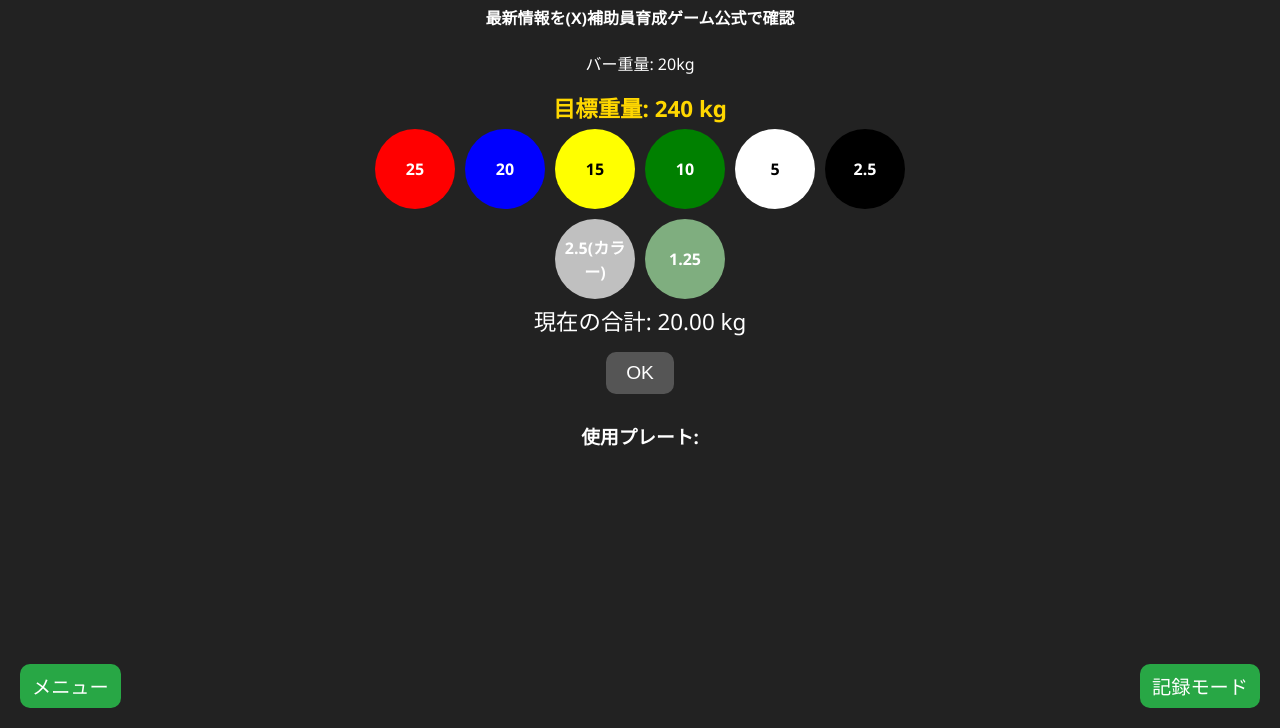
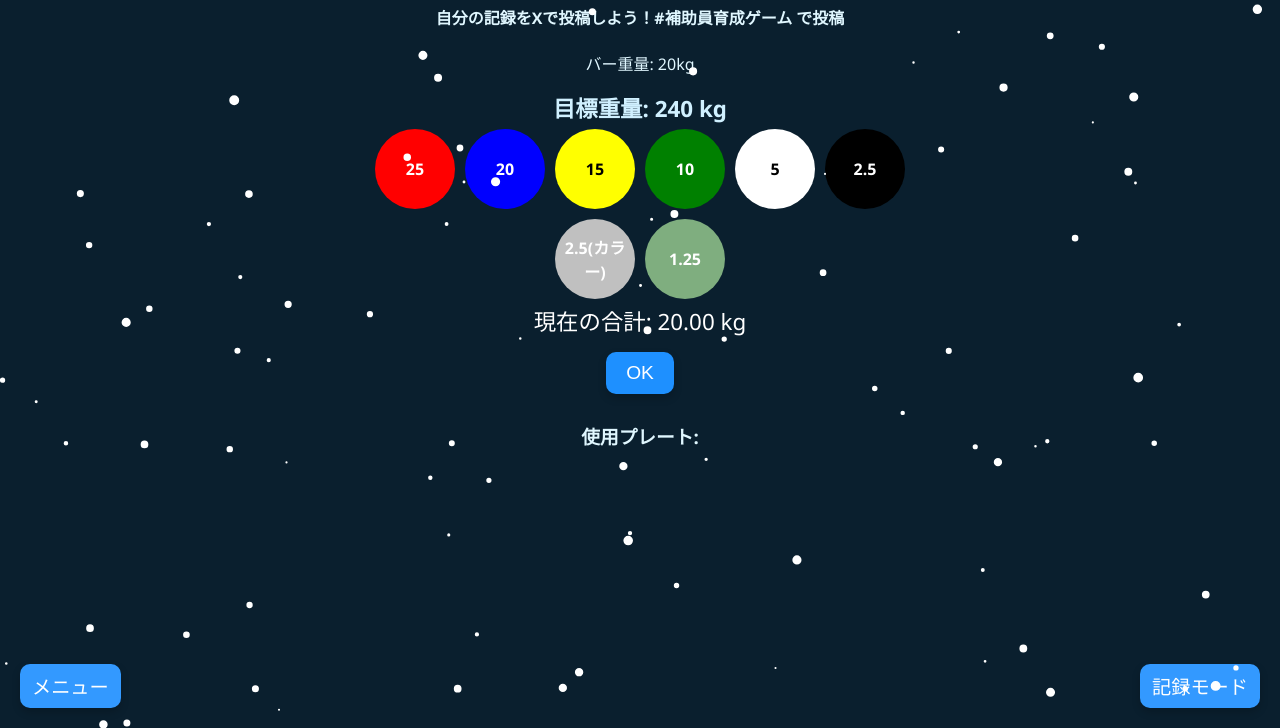
Before and after one commit to Violesse-company/Assistant, a plain HTML site: page index.html in a window 1280 px wide. Shown: the part 72-800 px from the top of the page. Drawn offline with Linux system fonts and the light colour scheme.

Commit message:
Update index.html

```diff
--- a/index.html
+++ b/index.html
@@ -3,26 +3,29 @@
 <head>
 <meta charset="UTF-8">
 <meta name="viewport" content="width=device-width, initial-scale=1.0">
-<meta name="google-adsense-account" content="ca-pub-5843319009500725">
-<title>補助員育成ゲーム</title>
-<meta name="google-site-verification" content="M2JItRleHgGMWrT77ZEHd4UC_rZII-QLn0XaBWPsaT0" />
-<link rel="canonical" href="https://violesse-company.github.io/Assistant/" />
-<meta name="description" content="このゲームはパワーリフティングの補助員の皆さんに向けて作ったゲームです。">
+<title>補助員重量計算ゲーム</title>
 <style>
 body {
     font-family: 'Segoe UI';
     text-align: center;
-    background: #222;
-    color: #fff;
+    background: #0a1f2e; /* 冬っぽい濃いブルー */
+    color: #e0f7ff; /* 冬っぽい明るい水色 */
     margin:0;
     padding:0;
 }
 
-h1 { font-size: clamp(1.2rem,4vw,2rem); margin-top:10px; }
-h2 { font-size: clamp(1rem,3.5vw,1.5rem); margin:5px; color: #FFD700; }
+h1 {
+    font-size: clamp(1.2rem,4vw,2rem);
+    margin-top:10px;
+}
+h2 {
+    font-size: clamp(1rem,3.5vw,1.5rem);
+    margin:5px;
+    color: #aee1ff; /* 冬のアクセントカラー */
+}
 
 button {
-    background:#28a745;
+    background:#1e90ff; /* 冬の青系ボタン */
     color:#fff;
     border:none;
     padding:12px 24px;
@@ -30,9 +33,15 @@ button {
     cursor:pointer;
     font-size:clamp(1rem,3vw,1.2rem);
     margin:10px;
+    box-shadow: 0 4px 8px rgba(0,0,0,0.2); /* 冬の冷たい影 */
 }
-button:hover { background:#218838; }
-button:disabled { background:#555; cursor:not-allowed; }
+button:hover {
+    background:#0f78d4;
+}
+button:disabled {
+    background:#555;
+    cursor:not-allowed;
+}
 
 /* プレート */
 .plates, .selected-area {
@@ -52,19 +61,28 @@ button:disabled { background:#555; cursor:not-allowed; }
     justify-content:center;
     cursor:pointer;
     font-weight:bold;
-    transition:transform 0.2s;
+    transition: transform 0.2s, background 0.3s;
     user-select:none;
     flex-direction:column;
+    background: linear-gradient(145deg, #88d1f0, #c0ebff); /* 氷のようなグラデ */
+    color: #002a3c;
 }
-.plate:active { transform: scale(0.9); }
+.plate:active {
+    transform: scale(0.9);
+}
 .selected-plate {
     width:clamp(50px,15vw,70px);
     height:clamp(50px,15vw,70px);
     font-size:clamp(0.8rem,3vw,1rem);
+    background: linear-gradient(145deg, #55b0e0, #88d1f0); /* 選択時の強調 */
 }
 
 /* 情報表示 */
-#bar, #target, #result { font-size:clamp(1.4rem,3.5vw,1.3rem); margin:5px; }
+#bar, #target, #result {
+    font-size:clamp(1.4rem,3.5vw,1.3rem);
+    margin:5px;
+    color: #d0f0ff;
+}
 
 /* 固定ボタン */
 #setumeiBtn {
@@ -74,6 +92,8 @@ button:disabled { background:#555; cursor:not-allowed; }
     padding: 8px 12px;
     font-size: clamp(1rem,3vw,1.2rem);
     border-radius: 10px;
+    background:#3399ff;
+    color:#fff;
 }
 #recordModeBtn {
     position: fixed;
@@ -82,6 +102,8 @@ button:disabled { background:#555; cursor:not-allowed; }
     padding: 8px 12px;
     font-size: clamp(1rem,3vw,1.2rem);
     border-radius: 10px;
+    background:#3399ff;
+    color:#fff;
 }
 #okBtn {
     display: inline-block;
@@ -89,6 +111,18 @@ button:disabled { background:#555; cursor:not-allowed; }
     padding: 10px 20px;
     font-size: clamp(1rem,3vw,1.2rem);
     border-radius: 10px;
+    background:#1e90ff;
+    color:#fff;
+}
+
+#snowCanvas {
+  position: fixed;
+  top: 0;
+  left: 0;
+  width: 100%;
+  height: 100%;
+  pointer-events: none; /* 雪がクリックを邪魔しない */
+  z-index: 9999;
 }
 
 /* 小さい画面用 */
@@ -103,7 +137,7 @@ button:disabled { background:#555; cursor:not-allowed; }
 <body>
 
 <h1>🏋️‍♂️ パワーリフティング補助員ゲーム</h1>
-<p><h4>最新情報を(X)補助員育成ゲーム公式で確認</h4></p>
+<p><h4>自分の記録をXで投稿しよう！#補助員育成ゲーム で投稿</h4></p>
 <p>バー重量: 20kg</p>
 
 <button id="recordModeBtn" onclick="location.href='kiroku.html';">記録モード</button>
@@ -116,7 +150,7 @@ button:disabled { background:#555; cursor:not-allowed; }
 <p id="result"></p>
 <h3>使用プレート:</h3>
 <div class="selected-area" id="selectedArea"></div>
-
+  <canvas id="snowCanvas"></canvas>
 <script>
 const plateData=[
   {weight:25,color:'red'},
@@ -230,14 +264,68 @@ okBtn.onclick = () => { startGame(); };
 
 startGame();
 
+const canvas = document.getElementById('snowCanvas');
+const ctx = canvas.getContext('2d');
+let width = canvas.width = window.innerWidth;
+let height = canvas.height = window.innerHeight;
+
+const snowflakes = [];
+const snowCount = 100; // 雪の粒の数
+
+// 雪の粒の初期化
+for (let i = 0; i < snowCount; i++) {
+  snowflakes.push({
+    x: Math.random() * width,
+    y: Math.random() * height,
+    radius: Math.random() * 4 + 1, // サイズ
+    speed: Math.random() * 1 + 0.5, // 落下速度
+    wind: Math.random() * 1 - 0.5 // 左右の揺れ
+  });
+}
+
+// 描画ループ
+function drawSnow() {
+  ctx.clearRect(0, 0, width, height);
+  ctx.fillStyle = 'white';
+  ctx.beginPath();
+
+  snowflakes.forEach(flake => {
+    ctx.moveTo(flake.x, flake.y);
+    ctx.arc(flake.x, flake.y, flake.radius, 0, Math.PI * 2);
+  });
+
+  ctx.fill();
+
+  // 雪の位置更新
+  snowflakes.forEach(flake => {
+    flake.y += flake.speed;
+    flake.x += flake.wind;
+
+    if (flake.y > height) flake.y = 0;
+    if (flake.x > width) flake.x = 0;
+    if (flake.x < 0) flake.x = width;
+  });
+
+  requestAnimationFrame(drawSnow);
+}
+
+drawSnow();
+
+// 画面サイズ変更対応
+window.addEventListener('resize', () => {
+  width = canvas.width = window.innerWidth;
+  height = canvas.height = window.innerHeight;
+});
+
+
 // ページ読み込み時にアップデート中なら移動
-const isUpdating =false; // trueならアップデート中　falseならアップデート完了
+const isUpdating = false; // trueならアップデート中　falseならアップデート完了
 if (isUpdating) {
   // sinseiフォルダから見たパス
   window.location.href = "purokisi.html";
 }
-
 </script>
+<script src="koukoku.js" defer></script>
 
 </body>
 </html>
```
